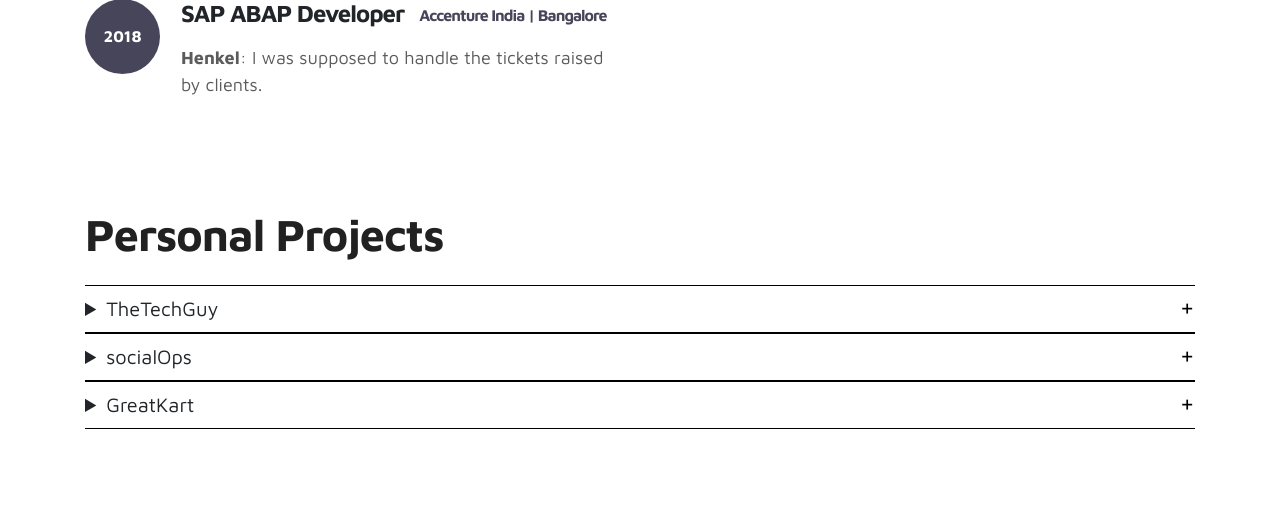
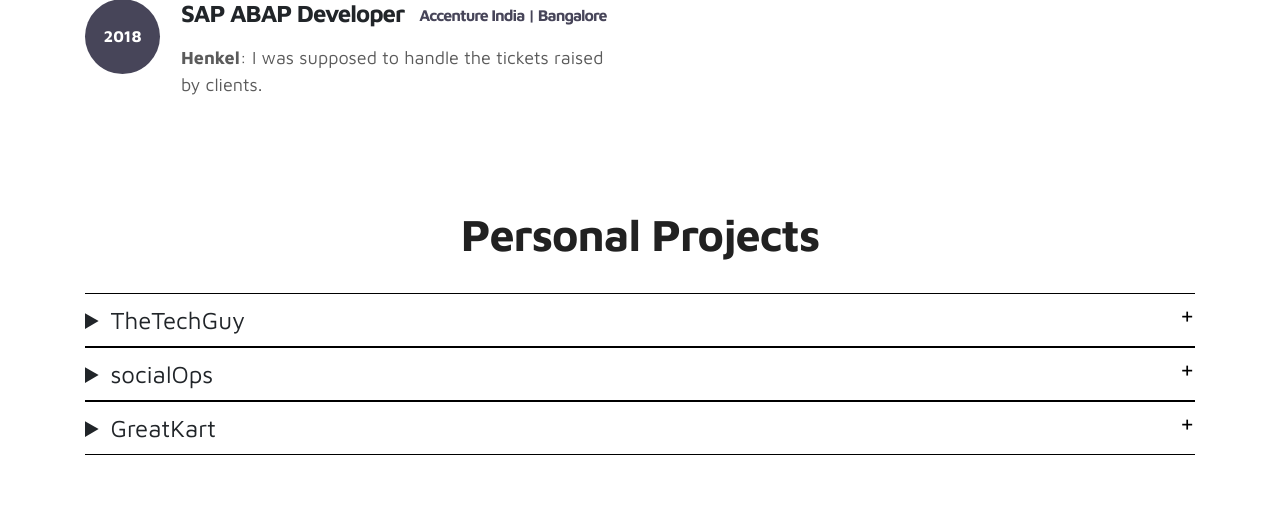
Before and after one commit to sushant1058git/TheTechGuy-Blog, a Django app: page /aboutme/ in a window 1280 px wide. Shown: the part 2519-3044 px from the top of the page. Run offline with Django 3.2, Linux system fonts and the light colour scheme; data comes from the database, SQL or seed files in the repository; both versions use the stored data as it was after the commit; parts of the project's set-up code (start-up, migrations or seed data) failed here and were passed over; some libraries are stand-ins or nearby versions.

Commit message:
minor changes

```diff
--- a/static/css/tooplate-style.css
+++ b/static/css/portfolio.css
@@ -42,8 +42,8 @@ details summary {
   border-bottom: 1px solid black;
   position: relative;
   cursor: pointer;
-  font-size: 1.25rem;
-  font-weight: 400;
+  font-size: 1.5rem;
+  font-weight: 500;
 }
 
 details summary:after {
@@ -70,6 +70,9 @@ details p {
   padding-top: 1rem;
 }
 
+.personal_projects{
+  text-align: center;
+}
 
 /* Personal project Accordion ends here*/
 
--- a/templates/about_me/about_me.html
+++ b/templates/about_me/about_me.html
@@ -17,7 +17,7 @@
     <link rel="stylesheet" href="{% static 'css/owl.theme.default.min.css' %}">
 
     <!-- MAIN STYLE -->
-    <link rel="stylesheet" href="{% static 'css/tooplate-style.css' %}">
+    <link rel="stylesheet" href="{% static 'css/portfolio.css' %}">
     <!-- <link href="{% static 'css/style.css' %}" rel="stylesheet"> -->
 
     <link rel="stylesheet" href="https://use.fontawesome.com/releases/v5.3.1/css/all.css" integrity="sha384-mzrmE5qonljUremFsqc01SB46JvROS7bZs3IO2EmfFsd15uHvIt+Y8vEf7N7fWAU" crossorigin="anonymous">
@@ -58,16 +58,19 @@
                 <ul>
                     <div class="d-flex justify-content-center mt-auto">
                       {% for url in urls %}
-                        <a class="mx-2" href="{{url.url}}" target ="_blank"><i class="fab fa-{{url.name}}"></i></a>
+                        <a class="mx-2" href="{{url.url}}" title="{{url.name}}" target ="_blank"><i class="fab fa-{{url.name}}"></i></a>
                       {% endfor %}
                     </div>
                 </ul>
 
                 <ul class="navbar-nav ml-lg-auto">
-                    <div class="ml-lg-4">
-                      <div class="color-mode d-lg-flex justify-content-center align-items-center">
-                        <!-- <i class="color-mode-icon"></i> -->
-                        <!-- Color mode -->
+                    <div>
+                      <div>
+                        <h6 title="Call to get in touch !!">
+                        {% for call in intro%}
+                            {{call.phone}}
+                          {% endfor %}
+                        </h6>
                       </div>
                     </div>
                 </ul>
@@ -137,7 +140,7 @@
                 <div class="row">
                   <div class="col-lg-11 text-center mx-auto col-12">
 
-                      <div class="col-lg-10 mx-auto">
+                      <div class="col-lg-12 mx-auto ">
                         <h2>Some of the projects completed so far..</h2> <br>
                       </div>
 
@@ -145,7 +148,7 @@
                         {% for image in proj_image %}
                         <div class="item">
                           <div class="project-info">
-                            <img src="{{ image.project_image.url }}" class="img-fluid" alt="project image">
+                            <img src="{{ image.project_image.url }}" title="{{image.image_name}}" class="img-fluid" alt="project image">
                           </div>
                         </div>
                         {% endfor %}
@@ -223,29 +226,14 @@
 
     <!---Personal Projects-->
 
-    <!-- <section class="d-lg-flex justify-content-center ">
-      <div class="container">
-          <div class=" mx-auto align-items-center ">
-            <h2 >Personal Projects</h2> <br>
-          </div>
-              <ul >
-                      {% for projects in personal_projects%}
-                        <li><p>{{projects.project_summary|safe}} </p></li>
-                      {% endfor %}
-              </ul>
-      </div>
-    </section> -->
-
-
     <section>
-
      <div class="container">
-      <h1 class="mx-auto align-center">
+      <h1 class="personal_projects mb-3 pb-3">
         Personal Projects
       </h1>
       {% for project in personal_projects %}
       <details>
-        <summary>{{project.project_name}}</summary>
+        <summary >{{project.project_name}}</summary>
         <p>{{project.project_summary|safe}}</p>
       </details>
       {% endfor%}
```
Also changed, not shown: db.sqlite3.
